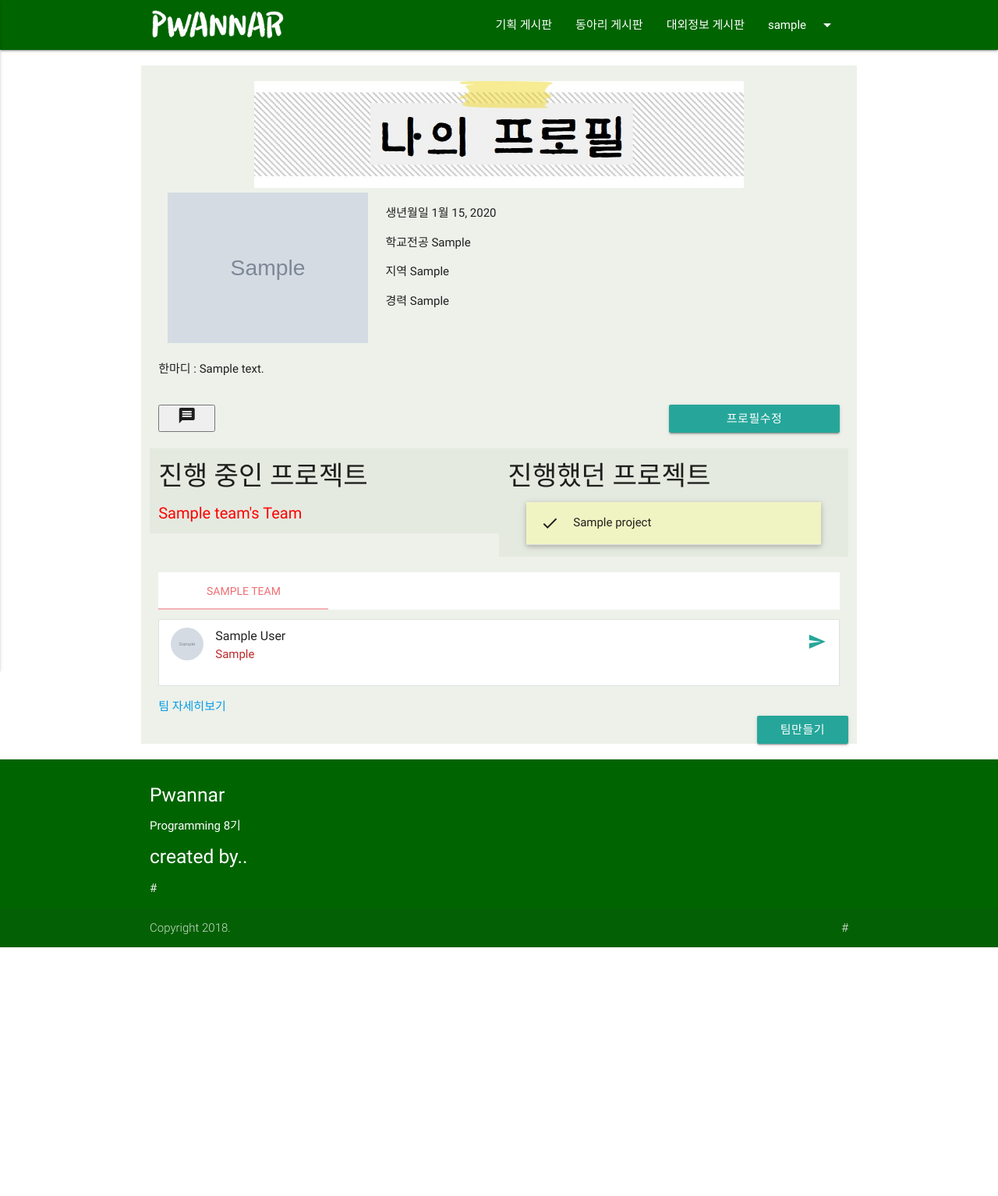
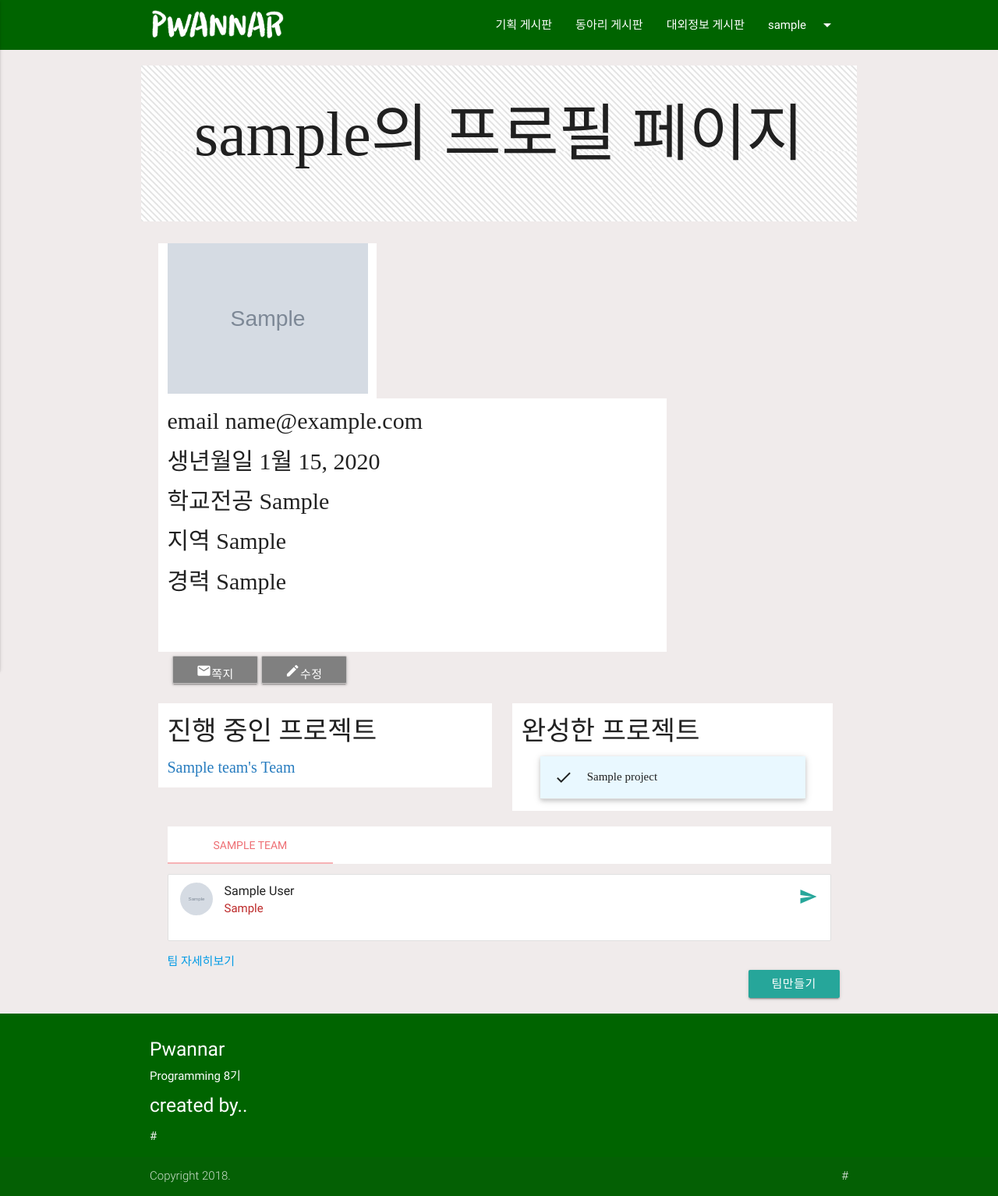
Before and after one commit to insung151/Pwannar, a Django app: a page that uses accounts/templates/myinfo.html in a window 1280 px wide. Shown: the whole page at 78% size. Before the commit the page ends 1215 px from the top, so only its background shows below. Run offline with Django 3.2, Linux system fonts and the light colour scheme; a user stored in the database is signed in; tables that the repository leaves empty hold one stand-in row (values such as "Sample post"); grey boxes marked "Sample" are stand-in pictures; some libraries are stand-ins or nearby versions; some web fonts are replaced; grey boxes are pictures that could not be loaded.

Commit message:
update profile css

```diff
--- a/accounts/static/css/accountsfix.css
+++ b/accounts/static/css/accountsfix.css
@@ -1,62 +1,98 @@
 div.row {
     margin-top: 20px;
-    background: #edf1ea;
 }
 
 div.image {
     margin-top: 20px;
+    width: 100%;
+}
+div.profile_header {
+    width: 100%;
+    background: url("/static/img/header.jpg");
+    width: 100%;
+    height: 200px;
+    margin-bottom: 3%;
+    padding-top: 2.1%;
+}
+
+div.profile_header_content{
+    font-family: tvN즐거운이야기B;
+    font-size: 80px;
+    text-align: center;
 }
 
 div.profile_content {
     width:100%;
-    padding-left: 0px;
-    padding-right: 0px;
-
+}
+div.user{
+    background-color: #f0ebeb
 }
 
 div.user_image{
     display: inline-block;
+    margin-right: 3%;
+    background-color: white;
+}
 
-
-}
 div.user_info{
     display: inline-block;
-    width: 67%;
-    height: 100%;
+    font-family: NanumBarunPen;
+    font-size: 30px;
+    background-color: white;
+    width: 75.666667%;
+    height: 325px;
     vertical-align: middle;
+}
+
+button.btn{
+    background: gray;
+    border: solid 1.5px #c8c5c5;
+    padding-bottom: 3%;
 
 }
 
+div#title{
+    font-family: NanumBarunGothic;
+    display: inline-block;
+}
+
+div.user_info > p#info_header{
+    font-family: 맨발의청춘R;
+    font-size: 40px;
+    margin-top: 0px;
+    margin-bottom: 0px;
+    color: #0101e0;
+}
+
 div.button_collection{
-    margin-top: 20px;
+    background-color: #f0ebeb;
+    padding-top: 10px;
+    margin-top: 0.5%;;
 }
 div.project{
-    margin-top: 20px;
+    margin-top: 5px;
 }
 
 
 h4#team_name{
     font-size: 20px;
-    color: red;
+    color: #277cbf;
 }
 
 div.doingproject{
     display: inline-block;
-    background-color: #e4eae0;
+    font-family: NanumBarunPen;
+    background-color: white;
     width: 490px;
     vertical-align: middle;
     padding-top: 33px;
     margin-top: 20px;
-
-
-
 }
-
-
 
 div.finishproject{
     display: inline-block;
-    background-color: #e4eae0;
+    font-family: NanumBarunPen;
+    background-color: white;
     width: 490px;
     vertical-align: middle;
     padding-top: 33px;
@@ -64,7 +100,16 @@ div.finishproject{
 
 }
 
+ul.collapsible{
+    font-family: NanumBarunGothic;
+}
+
 div.team_member_list{
     margin-top: 20px;
 
 }
+
+p {
+    margin-top: 1%;
+    margin-bottom: 0%;
+}
--- a/accounts/templates/myinfo.html
+++ b/accounts/templates/myinfo.html
@@ -3,7 +3,7 @@
 {% load static %}
 
 {% block staticcss %}
-  <link href="{% static 'css/accountsfix.css' %}?ver=1.02" rel="stylesheet">
+  <link href="{% static 'css/accountsfix.css' %}?ver=1.01" rel="stylesheet">
 {% endblock %}
 
 {% block staticjs %}
@@ -11,11 +11,12 @@
 {% endblock %}
 
 {% block mainpage %}
+<div style="background-color: #f0ebeb;">
   <div class="container">
     <div class="row">
-    <div class="profile_header col s12">
-      <div class="image container">
-        <img src="{% static 'img/profile_header.jpg'%}" alt="#" style="width:100%;">
+      <div class="profile_header">
+        <div class="profile_header_content">
+          <p style="display: inline-block;">{{ profile.user }}의 프로필 페이지</p>
         </div>
       </div>
       <div class="profile_content col s12">
@@ -23,29 +24,29 @@
           <div class="user_image col s12 m4 l4" style="width: 280px; heigh: 335px;">
             <img src="{{ profile.image_url }}" style="height: 100%; width:100%">
           </div>
-        <div class="user_info col s12 m8 l8">
-          <p>생년월일 {{ profile.birth_date|default:"미입력" }}</p>
-          <p>학교전공 {{ profile.school |default:"미입력" }}</p>
-          <p>지역 {{ profile.location|default:"미입력" }}</p>
-          <p>경력 {{ profile.history|default:"미입력" }}</p>
+          <div class="user_info col s12 m8 l8" style="width: 74.666667%">
+            <p><div id="title">email</div> {{ profile.user.email|default:"미입력" }}</p>
+            <p><div id="title">생년월일</div> {{ profile.birth_date|default:"미입력" }}</p>
+            <p><div id="title">학교전공</div> {{ profile.school |default:"미입력" }}</p>
+            <p><div id="title">지역</div> {{ profile.location|default:"미입력" }}</p>
+            <p><div id="title">경력</div> {{ profile.history|default:"미입력" }}</p>
           </div>
         </div>
-      <div class="twitte col s12 m12 l12">
-        <p>한마디 :  {{ profile.bio|default:"미입력"}}</p>
-      </div>
+
         <div class="button_collection col s12">
-        <button class="col s12 m1 l1" onclick="message('{% url 'message:message_send' profile.user.username %}')"><i class="material-icons">message</i></button>
+          <button onclick="message('{% url 'message:message_send' profile.user.username %}')"class='btn' style="margin-left:2%;"><i class="material-icons">mail</i>쪽지
+          </button>
           {% if leader and request.user.profile != profile %}
-        <button class="col s12 m1 l1"onclick="message('{% url 'message:invite' profile.user.username %}')">초대</button>
+          <button onclick="message('{% url 'message:invite' profile.user.username %}')" class='btn'><i class="material-icons">mail</i>초대</button>
           {% endif %}
           {% if request.user.profile == profile %}
-         <a href="{% url 'accounts:edit_myinfo'%}" type="button" class="btn col s12 m2 l3" style="float:right">프로필수정</a>
+           <button onclick="{% url 'accounts:edit_myinfo'%}" class='btn'><i class="material-icons">edit</i>수정</button>
           {% endif %}
         </div>
 
 
-      <div class="project">
-        <div class="doingproject col s12 m6 l6">
+        <div class="project col s12">
+          <div class="doingproject col s12 m6 l6" style="width: 49%">
             <h4>진행 중인 프로젝트</h4>
             {% for team in team_list %}
               <a href="{% url 'team:manage_team' team.team_name %}">
@@ -57,7 +58,7 @@
               {% for team_project in team.project_set.all %}
                 {% if team_project.project_end is not True %}
                   <li>
-                  <div class="collapsible-header lime lighten-4">
+                    <div class="collapsible-header" style="background-color: #defade;">
                       <i class="material-icons">filter_drama</i>
                         {{ forloop.counter }}. {{ team_project.project_name }}
                     </div>
@@ -70,16 +71,15 @@
               </ul>
             {% endfor %}
           </div>
-      </div>
 
-        <div class="finishproject col s12 m6 l6">
-          <h4>진행했던 프로젝트</h4>
+          <div class="finishproject col s12 m6 l6 offset-l1" style="margin-left: 3%; width: 47%">
+            <h4>완성한 프로젝트</h4>
             <ul class="collapsible popout" data-collapsible="accordion">
             {% for team in team_list %}
               {% for team_project in team.project_set.all %}
                 {% if team_project.project_end %}
                   <li>
-                  <div class="collapsible-header lime lighten-4">
+                    <div class="collapsible-header" style="background-color: #e9f8ff;">
                     <i class="material-icons">done</i>
                       {{ team_project.project_name }}
                     </div>
@@ -136,4 +136,5 @@
       </div>
     </div>
   </div>
+</div>
 {% endblock %}
```
Also changed, not shown: ClubBoard/migrations/0005_merge_20180223_1923.py (added), accounts/migrations/0006_merge_20180223_1923.py (added), accounts/static/img/header.jpg (added), accounts/static/img/profile_header.jpg (deleted), accounts/static/img/test.png (added), team/migrations/0006_merge_20180223_1923.py (added). Lines whose indentation alone changed are shown as unchanged.
